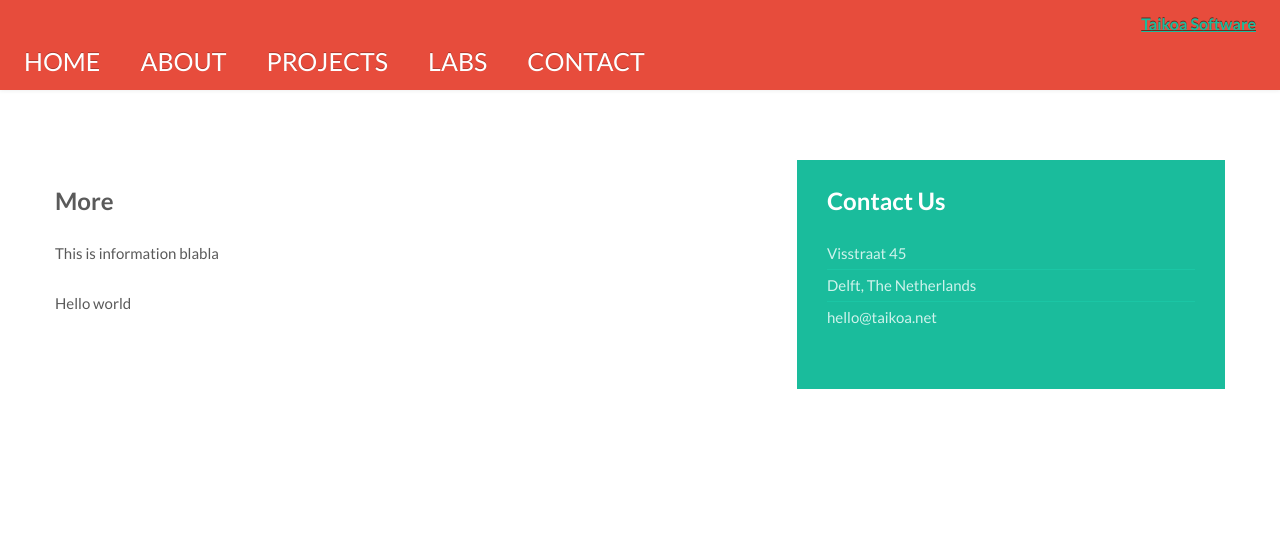
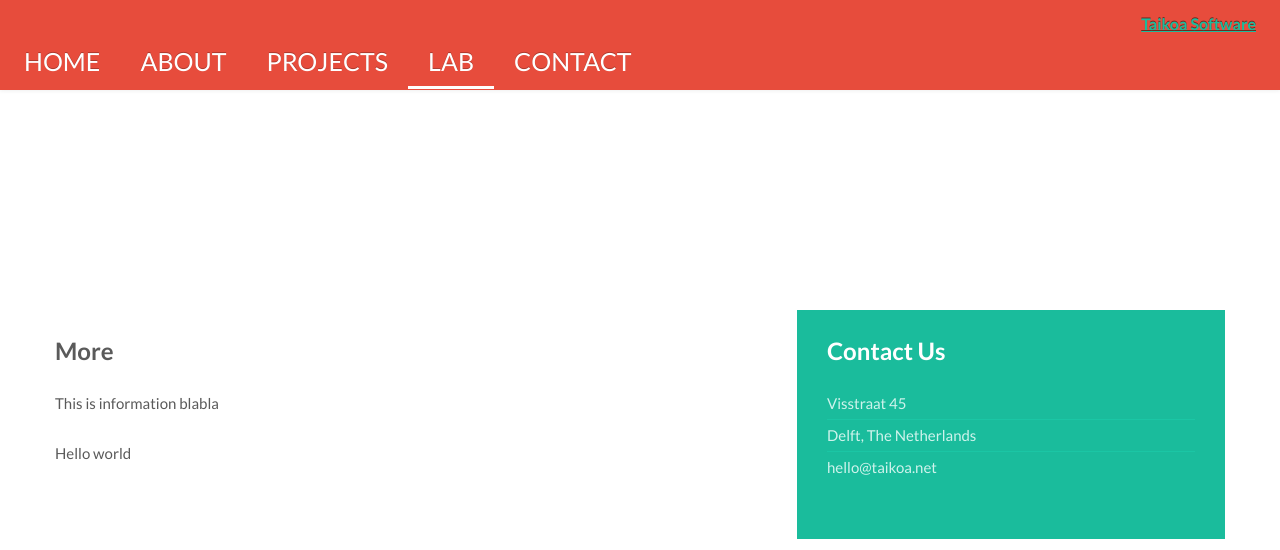
Before and after one commit to taikoa/taikoa, a Flask app: page /labs in a window 1280 px wide. Shown: the top 550 px of the page. Run offline with Flask 2, Linux system fonts and the light colour scheme.

Commit message:
Improving design and validating email for contact

```diff
--- a/app.py
+++ /dev/null
@@ -1,60 +0,0 @@
-from flask import Flask, render_template, request, flash
-from flaskext.babel import Babel
-from flask.ext.mail import Mail, Message
-
-app = Flask(__name__)
-#app.config.from_pyfile('mysettings.cfg')
-babel = Babel(app)
-mail = Mail(app)
-
-
-@babel.localeselector
-def get_locale():
-    return request.accept_languages.best_match(['es', 'fr', 'en'])
-
-
-@app.route("/")
-def index():
-    return render_template('index.html')
-
-
-@app.route("/projects")
-def projects():
-    return render_template('projects.html')
-
-
-@app.route("/about")
-def about():
-    return render_template('about.html')
-
-
-@app.route("/labs")
-def labs():
-    return render_template('labs.html')
-
-
-@app.route("/contact")
-def contact():
-    return render_template('contact.html')
-
-
-@app.route("/contact_form", methods=['POST'])
-def contact_form():
-    # FIXME Validation
-    company = request.form['company']
-    subject = request.form['subject']
-    content = request.form['message']
-    client_email = request.form['email']
-    msg = Message('-'.join([company, subject]),
-                  sender=client_email,
-                  recipients=["javi@javaguirre.net"])
-    msg.body = content
-    mail.send(msg)
-    flash('Message sent correctly, Thank you.')
-
-    return render_template('contact.html')
-
-if __name__ == "__main__":
-    app.debug = True
-    app.secret_key = 'Z0Zr98j/3yX R~XHH!jmN]LWX/,?RAA'
-    app.run()
--- a/requirements.txt
+++ b/requirements.txt
@@ -1,8 +1,10 @@
 Babel==0.9.6
 Flask==0.9
 Flask-Babel==0.8
+Flask-Mail==0.8.0
 Jinja2==2.6
 Werkzeug==0.8.3
+blinker==1.2
 pytz==2013b
 speaklater==1.3
 wsgiref==0.1.2
--- a/static/css/flat-ui.css
+++ b/static/css/flat-ui.css
@@ -610,7 +610,7 @@ h6 {
   color: white; }
 .navbar-inverse .nav .active > a, .navbar-inverse .nav .active > a:hover, .navbar-inverse .nav .active > a:focus {
   background-color: transparent;
-  color: #1abc9c;
+  /* color: #1abc9c; */
   -webkit-box-shadow: none;
   -moz-box-shadow: none;
   box-shadow: none; }
--- a/static/css/main.css
+++ b/static/css/main.css
@@ -72,6 +72,7 @@ body {
   background-color: transparent;
   border: 0;
   z-index: 10;
+  text-decoration: none;
 }
 
 .carousel .item {
@@ -299,3 +300,8 @@ footer {
 .btn.btn-success:hover {
     background-color: #1abc9c;
 }
+
+.nav .active a {
+    color: #fff;
+    border-bottom: 3px #fff solid;
+}
--- /dev/null
+++ b/taikoa.py
@@ -0,0 +1,75 @@
+import re
+
+from flask import Flask, render_template, request, flash, redirect
+from flaskext.babel import Babel
+from flask.ext.mail import Mail, Message
+
+DEBUG = True
+SECRET_KEY = 'Z0Zr98j/3yX R~XHH!jmN]LWX/,?RAA'
+
+app = Flask(__name__)
+app.config.from_object(__name__)
+#app.config.from_pyfile('mysettings.cfg')
+babel = Babel(app)
+mail = Mail(app)
+
+EMAIL ='hello@taikoa.net'
+
+
+@babel.localeselector
+def get_locale():
+    return request.accept_languages.best_match(['es', 'fr', 'en'])
+
+
+@app.route("/")
+def index():
+    return render_template('index.html', active='home')
+
+
+@app.route("/projects")
+def projects():
+    return render_template('projects.html', active='project')
+
+
+@app.route("/about")
+def about():
+    return render_template('about.html', active='about')
+
+
+@app.route("/labs")
+def labs():
+    return render_template('labs.html', active='lab')
+
+
+@app.route("/contact")
+def contact():
+    return render_template('contact.html', active='contact')
+
+
+@app.route("/contact_form", methods=['POST'])
+def contact_form():
+    email_re = re.compile(
+    r"(^[-!#$%&'*+/=?^_`{}|~0-9A-Z]+(\.[-!#$%&'*+/=?^_`{}|~0-9A-Z]+)*"  # dot-atom
+    r'|^"([\001-\010\013\014\016-\037!#-\[\]-\177]|\\[\001-011\013\014\016-\177])*"' # quoted-string
+    r')@(?:[A-Z0-9](?:[A-Z0-9-]{0,61}[A-Z0-9])?\.)+[A-Z]{2,6}\.?$', re.IGNORECASE)
+
+    company = request.form['company']
+    subject = request.form['subject']
+    content = request.form['message']
+    client_email = request.form['email']
+
+    if not email_re.match(client_email):
+        flash('Form error, please fix the error in the email')
+        return render_template('contact.html')
+
+    msg = Message('-'.join([company, subject]),
+                  sender=client_email,
+                  recipients=[EMAIL])
+    msg.body = content
+    mail.send(msg)
+    flash('Message sent correctly, Thank you.')
+    return redirect('/')
+
+
+if __name__ == "__main__":
+    app.run()
--- a/templates/base.html
+++ b/templates/base.html
@@ -47,11 +47,21 @@
             <!-- Responsive Navbar Part 2: Place all navbar contents you want collapsed withing .navbar-collapse.collapse. -->
             <div class="nav-collapse collapse">
               <ul class="nav">
-                <li><a href="/">HOME</a></li>
-                <li><a href="/about">ABOUT</a></li>
-                <li><a href="/projects">PROJECTS</a></li>
-                <li><a href="/labs">LABS</a></li>
-                <li><a href="/contact">CONTACT</a></li>
+                  <li {% if active == 'home' %}class="active"{% endif %}><a href="/"
+                     >HOME</a>
+                  </li>
+                  <li {% if active == 'about' %}class="active"{% endif %}><a href="/about"
+                     >ABOUT</a>
+                  </li>
+                  <li {% if active == 'project' %}class="active"{% endif %}><a href="/projects"
+                     >PROJECTS</a>
+                 </li>
+                 <li {% if active == 'lab'%}class="active"{% endif %}><a href="/labs"
+                    >LAB</a>
+                 </li>
+                 <li {% if active == 'contact'%}class="active"{% endif %}><a href="/contact"
+                    >CONTACT</a>
+                 </li>
               </ul>
             </div><!--/.nav-collapse -->
             <div class="pull-right">
--- a/templates/labs.html
+++ b/templates/labs.html
@@ -6,22 +6,37 @@
 {% endblock %}
 
 {% block content %}
+    <script type="text/template" class="template">
+        <% _.each(items, function(item) { %>
+            <li>
+                <a href="https://github.com/<%= item.repo.name %>" target="_blank">
+                    <%= item.repo.name.split("/")[1] %>
+                </a>: <%= item.payload.commits[0].message %> -
+                <%= item.created_at %>
+            </li>
+         <% }); %>
+    </script>
     <div >
         <ul id="contributions"></ul>
     </div>
+
+    <div class="cleartopbar">
+    </div>
+
     <script type="text/javascript" charset="utf-8">
         $(function() {
+            // We could add more events
             $.get('https://api.github.com/users/javaguirre/events', function(data) {
                 var target = $('#contributions');
-                var items = _.filter(data, function(elem) {
+                var items = _.filter(JSON.parse(data), function(elem) {
                     return elem.type == 'PushEvent';
                 });
-                console.log(items);
-                _.each(data, function(elem) {
-                    var li = $('<li>').text(elem.actor.login + ' ' + elem.repo.name + ' ' + elem.payload.commits[0].message);
-                    target.append(li);
-                });
-            })
-        })
+                var template = _.template($('script.template').html());
+                var templateData = {
+                    items: items
+                };
+                target.append(template(templateData));
+            });
+        });
     </script>
 {% endblock %}
```
Also changed, not shown: templates/contact.html (+4 -4 lines).
